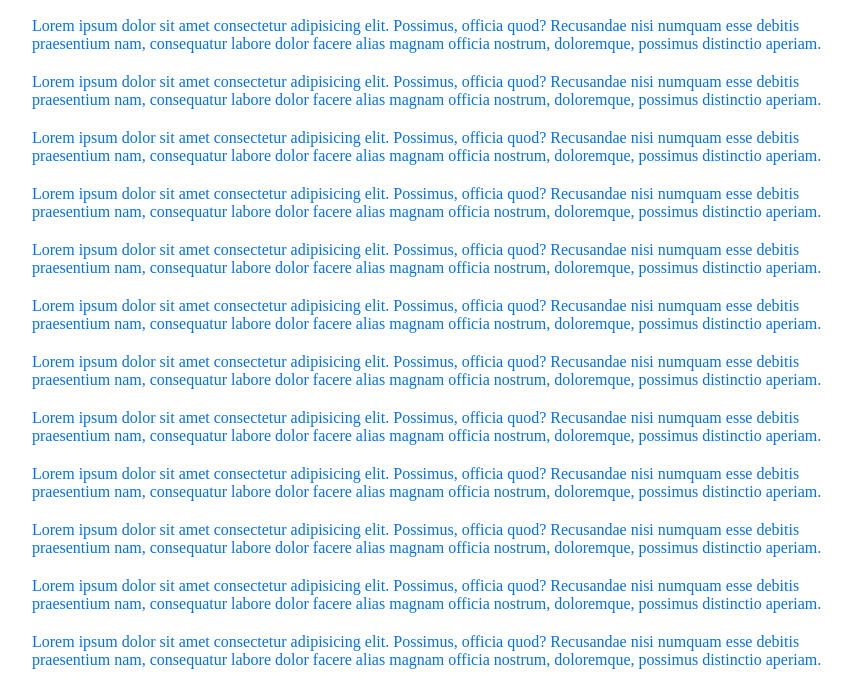
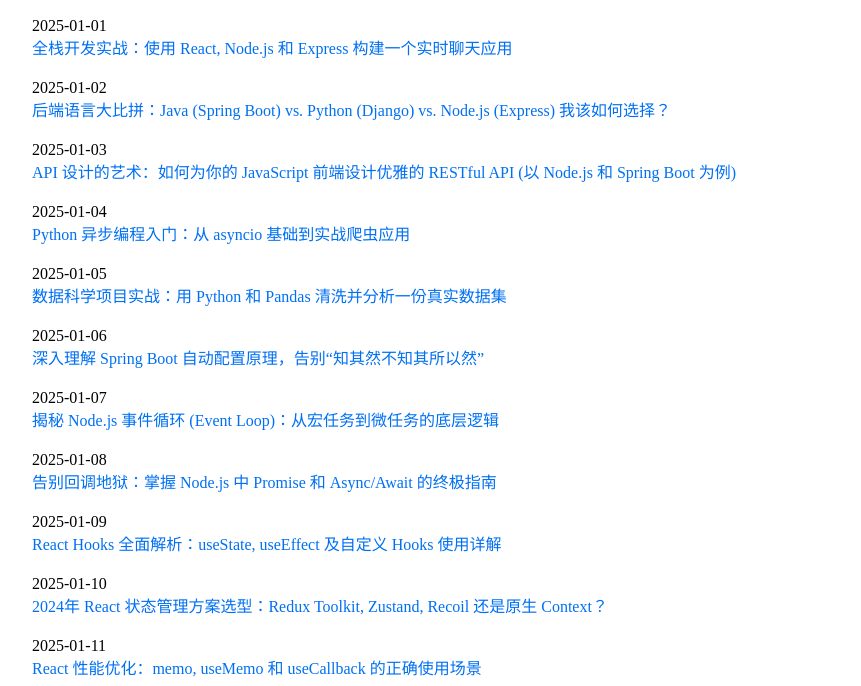
Before and after one commit to semyin/design.semyin.com, a plain HTML site: page index.html in a window 1280 px wide. Shown: the part 105-791 px from the top of the page, without its empty margins (208-1069 px from the left). Drawn offline with Linux system fonts and the light colour scheme.

Commit message:
feat(index.html): replace placeholder list with dated tech article links
Updated the unordered list in index.html by removing generic placeholder lorem ipsum items and adding a series of dated, descriptive links to technical articles. This change enhances the page content with relevant, real-world topics to better engage users and provide meaningful navigation.

```diff
--- a/index.html
+++ b/index.html
@@ -115,18 +115,22 @@
     <h1>Hello World</h1>
     <div class="list">
       <ul>
-        <li><a href="">Lorem ipsum dolor sit amet consectetur adipisicing elit. Possimus, officia quod? Recusandae nisi numquam esse debitis praesentium nam, consequatur labore dolor facere alias magnam officia nostrum, doloremque, possimus distinctio aperiam.</a></li>
-        <li><a href="">Lorem ipsum dolor sit amet consectetur adipisicing elit. Possimus, officia quod? Recusandae nisi numquam esse debitis praesentium nam, consequatur labore dolor facere alias magnam officia nostrum, doloremque, possimus distinctio aperiam.</a></li>
-        <li><a href="">Lorem ipsum dolor sit amet consectetur adipisicing elit. Possimus, officia quod? Recusandae nisi numquam esse debitis praesentium nam, consequatur labore dolor facere alias magnam officia nostrum, doloremque, possimus distinctio aperiam.</a></li>
-        <li><a href="">Lorem ipsum dolor sit amet consectetur adipisicing elit. Possimus, officia quod? Recusandae nisi numquam esse debitis praesentium nam, consequatur labore dolor facere alias magnam officia nostrum, doloremque, possimus distinctio aperiam.</a></li>
-        <li><a href="">Lorem ipsum dolor sit amet consectetur adipisicing elit. Possimus, officia quod? Recusandae nisi numquam esse debitis praesentium nam, consequatur labore dolor facere alias magnam officia nostrum, doloremque, possimus distinctio aperiam.</a></li>
-        <li><a href="">Lorem ipsum dolor sit amet consectetur adipisicing elit. Possimus, officia quod? Recusandae nisi numquam esse debitis praesentium nam, consequatur labore dolor facere alias magnam officia nostrum, doloremque, possimus distinctio aperiam.</a></li>
-        <li><a href="">Lorem ipsum dolor sit amet consectetur adipisicing elit. Possimus, officia quod? Recusandae nisi numquam esse debitis praesentium nam, consequatur labore dolor facere alias magnam officia nostrum, doloremque, possimus distinctio aperiam.</a></li>
-        <li><a href="">Lorem ipsum dolor sit amet consectetur adipisicing elit. Possimus, officia quod? Recusandae nisi numquam esse debitis praesentium nam, consequatur labore dolor facere alias magnam officia nostrum, doloremque, possimus distinctio aperiam.</a></li>
-        <li><a href="">Lorem ipsum dolor sit amet consectetur adipisicing elit. Possimus, officia quod? Recusandae nisi numquam esse debitis praesentium nam, consequatur labore dolor facere alias magnam officia nostrum, doloremque, possimus distinctio aperiam.</a></li>
-        <li><a href="">Lorem ipsum dolor sit amet consectetur adipisicing elit. Possimus, officia quod? Recusandae nisi numquam esse debitis praesentium nam, consequatur labore dolor facere alias magnam officia nostrum, doloremque, possimus distinctio aperiam.</a></li>
-        <li><a href="">Lorem ipsum dolor sit amet consectetur adipisicing elit. Possimus, officia quod? Recusandae nisi numquam esse debitis praesentium nam, consequatur labore dolor facere alias magnam officia nostrum, doloremque, possimus distinctio aperiam.</a></li>
-        <li><a href="">Lorem ipsum dolor sit amet consectetur adipisicing elit. Possimus, officia quod? Recusandae nisi numquam esse debitis praesentium nam, consequatur labore dolor facere alias magnam officia nostrum, doloremque, possimus distinctio aperiam.</a></li>
+        <li><p>2025-01-01</p><a href="">全栈开发实战：使用 React, Node.js 和 Express 构建一个实时聊天应用</a></li>
+        <li><p>2025-01-02</p><a href="">后端语言大比拼：Java (Spring Boot) vs. Python (Django) vs. Node.js (Express) 我该如何选择？</a></li>
+        <li><p>2025-01-03</p><a href="">API 设计的艺术：如何为你的 JavaScript 前端设计优雅的 RESTful API (以 Node.js 和 Spring Boot 为例)</a></li>
+        <li><p>2025-01-04</p><a href="">Python 异步编程入门：从 asyncio 基础到实战爬虫应用</a></li>
+        <li><p>2025-01-05</p><a href="">数据科学项目实战：用 Python 和 Pandas 清洗并分析一份真实数据集</a></li>
+        <li><p>2025-01-06</p><a href="">深入理解 Spring Boot 自动配置原理，告别“知其然不知其所以然”</a></li>
+        <li><p>2025-01-07</p><a href="">揭秘 Node.js 事件循环 (Event Loop)：从宏任务到微任务的底层逻辑</a></li>
+        <li><p>2025-01-08</p><a href="">告别回调地狱：掌握 Node.js 中 Promise 和 Async/Await 的终极指南</a></li>
+        <li><p>2025-01-09</p><a href="">React Hooks 全面解析：useState, useEffect 及自定义 Hooks 使用详解</a></li>
+        <li><p>2025-01-10</p><a href="">2024年 React 状态管理方案选型：Redux Toolkit, Zustand, Recoil 还是原生 Context？</a></li>
+        <li><p>2025-01-11</p><a href="">React 性能优化：memo, useMemo 和 useCallback 的正确使用场景</a></li>
+        <li><p>2025-01-12</p><a href="">从零到一：使用 Spring Boot + React + Docker 部署你的个人博客系统</a></li>
+        <li><p>2025-01-13</p><a href="">编写优雅的 Pythonic 代码：超越基础语法的8个必知技巧</a></li>
+        <li><p>2025-01-14</p><a href="">Node.js 性能优化：编写高并发应用的 7 个最佳实践</a></li>
+        <li><p>2025-01-15</p><a href="">MySQL转Drizzle数据库架构</a></li>
+        <li><p>2025-01-16</p><a href="">iOS内嵌H5解析JSON问题</a></li>
       </ul>
     </div>
   </main>
```
